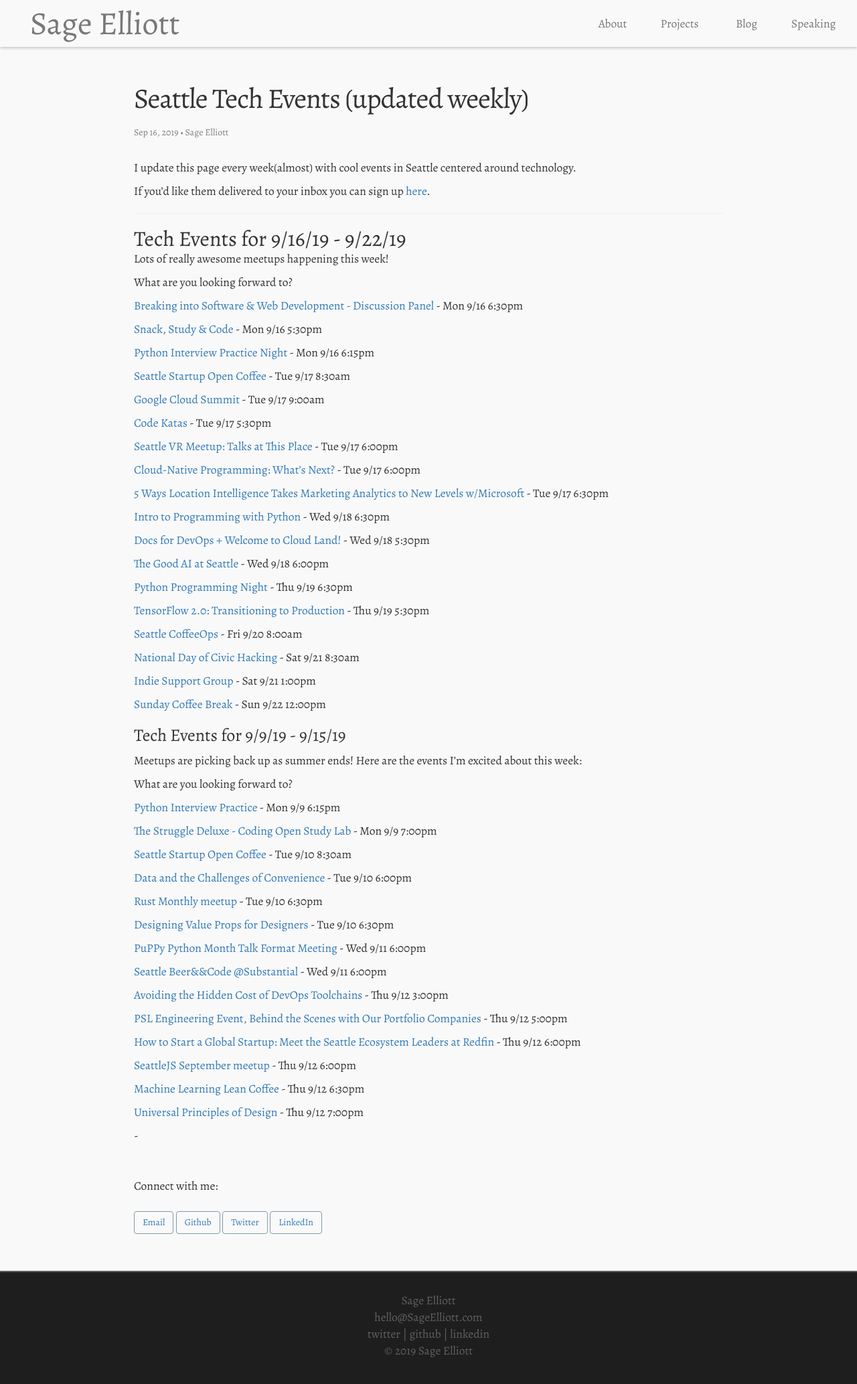
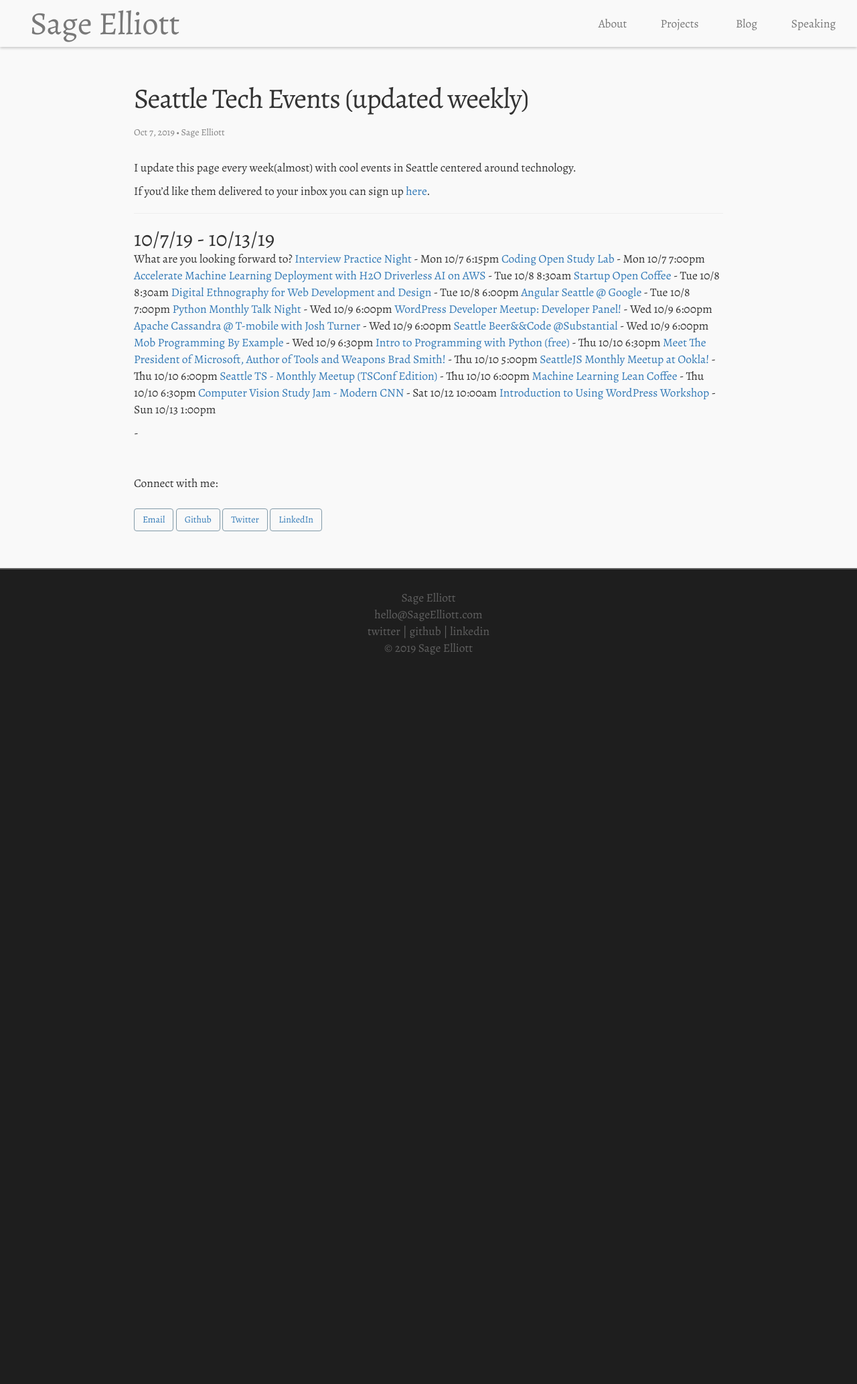
Before and after one commit to sagecodes/sage-blog, a Jekyll site: the page built from _posts/blog/event-posts/2019-8-26-meetups.markdown, in a window 1280 px wide. Shown: the top 2066 px of the page at 67% size. Built offline with Jekyll 4.4.1, drawn with Linux system fonts in a browser that asks for light colours; nearby versions of some CDN libraries; some web fonts are replaced.

Commit message:
Update events for this week

```diff
--- a/_posts/blog/event-posts/2019-8-26-meetups.markdown
+++ b/_posts/blog/event-posts/2019-8-26-meetups.markdown
@@ -2,7 +2,7 @@
 layout: post
 title:  "Seattle Tech Events (updated weekly)"
 permalink: /seattle-tech-events
-date:   2019-09-16
+date:   2019-10-07
 categories: post
 tags: events seattle
 author: Sage Elliott
@@ -15,79 +15,26 @@ If you'd like them delivered to your inbox you can sign up [here](https://mailch
 
 -------
 
-## Tech Events for 9/16/19 - 9/22/19
 
-Lots of really awesome meetups happening this week!
+## 10/7/19 - 10/13/19
+
 
 What are you looking forward to?
-
-[Breaking into Software & Web Development - Discussion Panel](http://bit.ly/2mleCir) - Mon 9/16 6:30pm
-
-[Snack, Study & Code](http://bit.ly/2mjq4uW) - Mon 9/16 5:30pm
-
-[Python Interview Practice Night](http://bit.ly/2kAabzP) - Mon 9/16 6:15pm
-
-[Seattle Startup Open Coffee](http://bit.ly/2mde9P5) - Tue 9/17 8:30am
-
-[Google Cloud Summit](http://bit.ly/2kCFEkZ) - Tue 9/17 9:00am
-
-[Code Katas](http://bit.ly/2mleJdR) - Tue 9/17 5:30pm
-
-[Seattle VR Meetup: Talks at This Place](http://bit.ly/2koxUTs) - Tue 9/17 6:00pm
-
-[Cloud-Native Programming: What’s Next?](http://bit.ly/2mjq9yK) - Tue 9/17 6:00pm
-
-[5 Ways Location Intelligence Takes Marketing Analytics to New Levels w/Microsoft](http://bit.ly/2lWVLd6) - Tue 9/17 6:30pm
-
-[Intro to Programming with Python](http://bit.ly/2kpdeuA) - Wed 9/18 6:30pm
-
-[Docs for DevOps + Welcome to Cloud Land!](http://bit.ly/2mfGMv2) - Wed 9/18 5:30pm
-
-[The Good AI at Seattle](http://bit.ly/2kkjBzf) - Wed 9/18 6:00pm
-
-[Python Programming Night](http://bit.ly/2kftfD4) - Thu 9/19 6:30pm
-
-[TensorFlow 2.0: Transitioning to Production](http://bit.ly/2kCZRHk) - Thu 9/19 5:30pm
-
-[Seattle CoffeeOps](http://bit.ly/2mfGRPm) - Fri 9/20 8:00am
-
-[National Day of Civic Hacking](http://bit.ly/2lX538W) - Sat 9/21 8:30am
-
-[Indie Support Group](http://bit.ly/2kE4KzV) - Sat 9/21 1:00pm
-
-[Sunday Coffee Break](http://bit.ly/2lSbj1S) - Sun 9/22 12:00pm
-
-
-### Tech Events for 9/9/19 - 9/15/19
-
-Meetups are picking back up as summer ends! Here are the events I'm excited about this week:
-
-What are you looking forward to?
-
-[Python Interview Practice](http://bit.ly/2kqwGHr) - Mon 9/9 6:15pm
-
-[The Struggle Deluxe - Coding Open Study Lab](http://bit.ly/2k7WBDv) - Mon 9/9 7:00pm
-
-[Seattle Startup Open Coffee](http://bit.ly/2lEz11E) - Tue 9/10 8:30am
-
-[Data and the Challenges of Convenience](http://bit.ly/2m73RjE) - Tue 9/10 6:00pm
-
-[Rust Monthly meetup](http://bit.ly/2m07jfI) - Tue 9/10 6:30pm
-
-[Designing Value Props for Designers](http://bit.ly/2knWzYl) - Tue 9/10 6:30pm
-
-[PuPPy Python Month Talk Format Meeting](http://bit.ly/2lFAULo) - Wed 9/11 6:00pm
-
-[Seattle Beer&&Code @Substantial](http://bit.ly/2kb2zUb) - Wed 9/11 6:00pm
-
-[Avoiding the Hidden Cost of DevOps Toolchains](http://bit.ly/2m8ZqF7) - Thu 9/12 3:00pm
-
-[PSL Engineering Event, Behind the Scenes with Our Portfolio Companies](http://bit.ly/2m8dzlO) - Thu 9/12 5:00pm
-
-[How to Start a Global Startup: Meet the Seattle Ecosystem Leaders at Redfin](http://bit.ly/2m8dzlO) - Thu 9/12 6:00pm
-
-[SeattleJS September meetup](http://bit.ly/2m7446q) - Thu 9/12 6:00pm
-
-[Machine Learning Lean Coffee](http://bit.ly/2lGYJCu) - Thu 9/12 6:30pm
-
-[Universal Principles of Design](http://bit.ly/2lEzrFg) - Thu 9/12 7:00pm
+[Interview Practice Night](http://bit.ly/2oWDpL5) - Mon 10/7 6:15pm
+[Coding Open Study Lab](http://bit.ly/359pkdP) - Mon 10/7 7:00pm
+[Accelerate Machine Learning Deployment with H2O Driverless AI on AWS](http://bit.ly/30TeWU0) - Tue 10/8 8:30am
+[Startup Open Coffee](http://bit.ly/35fBMIZ) - Tue 10/8 8:30am
+[Digital Ethnography for Web Development and Design](http://bit.ly/2Iu3nwa) - Tue 10/8 6:00pm
+[Angular Seattle @ Google ](http://bit.ly/2MkcReJ) - Tue 10/8 7:00pm
+[Python Monthly Talk Night](http://bit.ly/2nuLqXa) - Wed 10/9 6:00pm
+[WordPress Developer Meetup: Developer Panel!](http://bit.ly/338BXE7) - Wed 10/9 6:00pm
+[Apache Cassandra @ T-mobile with Josh Turner](http://bit.ly/2IwkiOW) - Wed 10/9 6:00pm
+[Seattle Beer&&Code @Substantial](http://bit.ly/30WmoOh) - Wed 10/9 6:00pm
+[Mob Programming By Example](http://bit.ly/35hzyIS) - Wed 10/9 6:30pm
+[Intro to Programming with Python (free)](http://bit.ly/2pPdWn2) - Thu 10/10 6:30pm
+[Meet The President of Microsoft, Author of Tools and Weapons Brad Smith!](http://bit.ly/2Mlu7Qz) - Thu 10/10 5:00pm
+[SeattleJS Monthly Meetup at Ookla!](http://bit.ly/2LTkDgo) - Thu 10/10 6:00pm
+[Seattle TS - Monthly Meetup (TSConf Edition)](http://bit.ly/31STqQM) - Thu 10/10 6:00pm
+[Machine Learning Lean Coffee](http://bit.ly/31WFSDH) - Thu 10/10 6:30pm
+[Computer Vision Study Jam - Modern CNN](http://bit.ly/2MkcYa9) - Sat 10/12 10:00am
+[Introduction to Using WordPress Workshop](http://bit.ly/2MntgyN) - Sun 10/13 1:00pm
```
